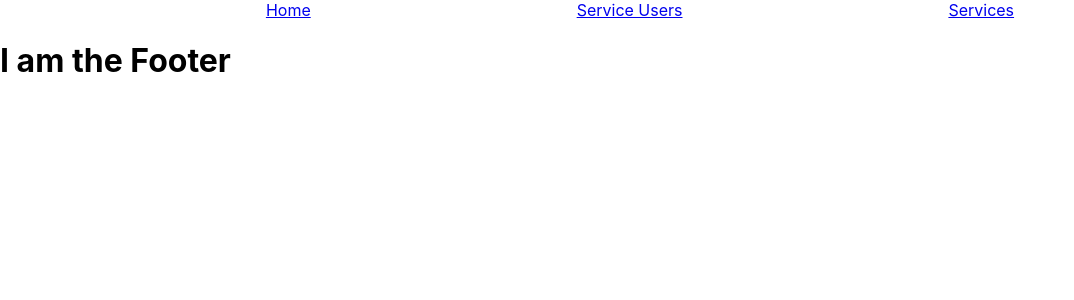
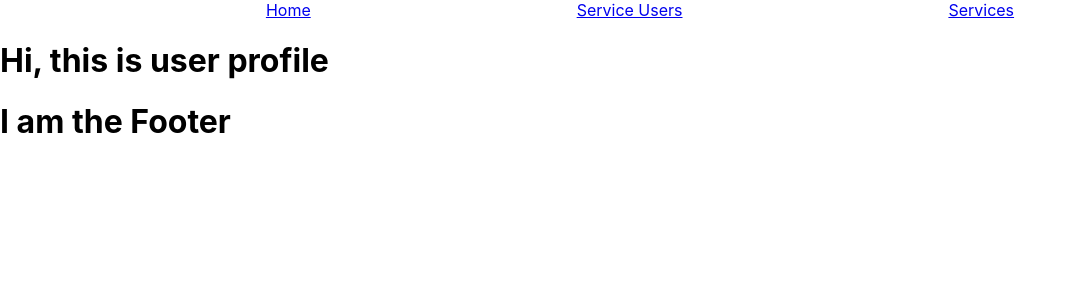
Before and after one commit to markmcgrory/navigate_app, a React (Create React App) app in the folder client/navigate/: page /user-profile/1 in a window 1280 px wide. Shown: the top 300 px of the page, without its empty margins (0-1074 px from the left). Built offline with nearby package versions, Linux system fonts and the light colour scheme; no server answers.

Commit message:
user profile working

```diff
--- a/client/navigate/src/component/UsersFolder/UserItem.js
+++ b/client/navigate/src/component/UsersFolder/UserItem.js
@@ -31,8 +31,8 @@ const UserItem = ({user, deleteUser, selectUser}) => {
             <ul>D.O.B.: {user.dob}</ul>
             <ul><button onClick={() => deleteUser(user._id)}>Delete</button></ul>
             {/* <ul><button onClick={() => updateUser(user._id)}>Update</button></ul> */}
-            <ul><Link to={`/update-user/${user._id}`}>Update User</Link><br></br></ul>
-            <ul><button onClick={handleSelectUser}>Show Profile</button></ul>
+            {/* <ul><Link to={`/update-user/${user._id}`}>Update User</Link><br></br></ul> */}
+            <ul><Link to={`/user-profile/${user._id}`}><button onClick={handleSelectUser}>Show Profile</button></Link></ul>
             <br></br>
         </ItemStyle>
      );
--- /dev/null
+++ b/client/navigate/src/component/UsersFolder/UserProfile.js
@@ -0,0 +1,15 @@
+import React from 'react';
+
+const UserProfile = ({selectedUser}) => {
+
+    return (
+        <div>
+            <h1>Hi, this is user profile</h1>
+            <h1>{selectedUser.name}</h1>
+        </div>
+    );
+}
+
+export default UserProfile;
+
+//   <ul><Link to={`/update-user/${user._id}`}>Update User</Link><br></br></ul>
--- a/client/navigate/src/container/NavigateContainer.js
+++ b/client/navigate/src/container/NavigateContainer.js
@@ -8,6 +8,7 @@ import UsersList from '../component/UsersFolder/UsersList';
 import ServicesList from '../component/ServicesFolder/ServicesList';
 import UpdateUserForm from '../component/UsersFolder/UpdateUserForm';
 import ServiceItem from '../component/ServicesFolder/ServiceItem';
+import UserProfile from '../component/UsersFolder/UserProfile';
 
 const NavigateContainer = () => {
 
@@ -51,7 +52,16 @@ const NavigateContainer = () => {
     };
 
     const selectUser = user_id => {
-        setSelectedUser(users.filter(user => user._id !== user_id))
+        for(let user of users){
+            console.log("user", user);
+            console.log("search term", user_id)
+            if (user._id === user_id){
+                console.log(user);
+                setSelectedUser(user)
+            }
+        }
+        // setSelectedUser(users.filter(user => user._id === user_id))
+        // setSelectedUser("Hello")
 
     }
 
@@ -61,6 +71,8 @@ const NavigateContainer = () => {
         <NavBar/>
             <Routes>
                 <Route path='/'/>
+                <Route path={`/user-profile/:id`} element={<UserProfile selectedUser={selectedUser}/>}/>
+
                 <Route path='/service-users' element={<UsersList users={users} deleteUser={deleteUser} selectUser={selectUser} addUser={createUser}/>}/>
                 <Route path='/services' element={<ServicesList services={services}/>}/>
                 {/* <Route path={`/service-selected/${service.id}`} element={<ServiceItem services={services}/>}/> */}
```
